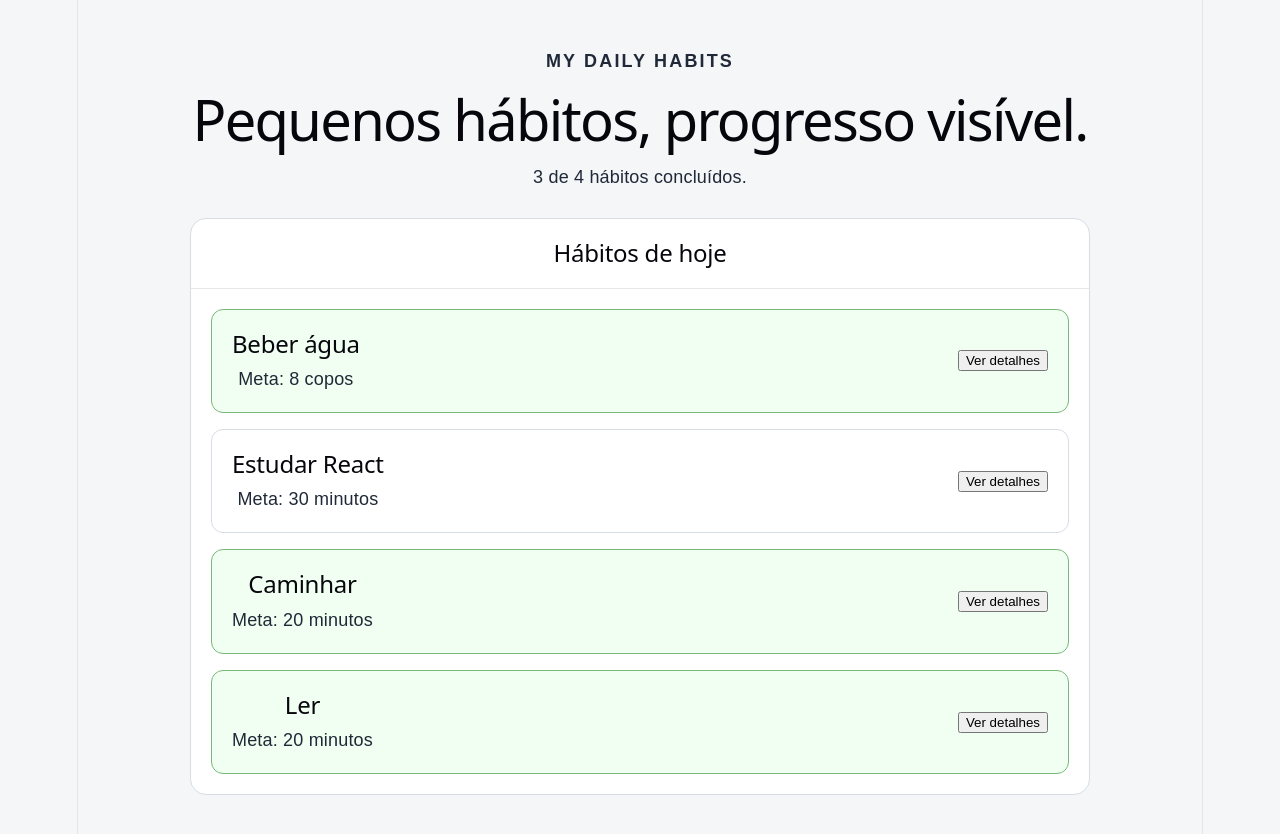
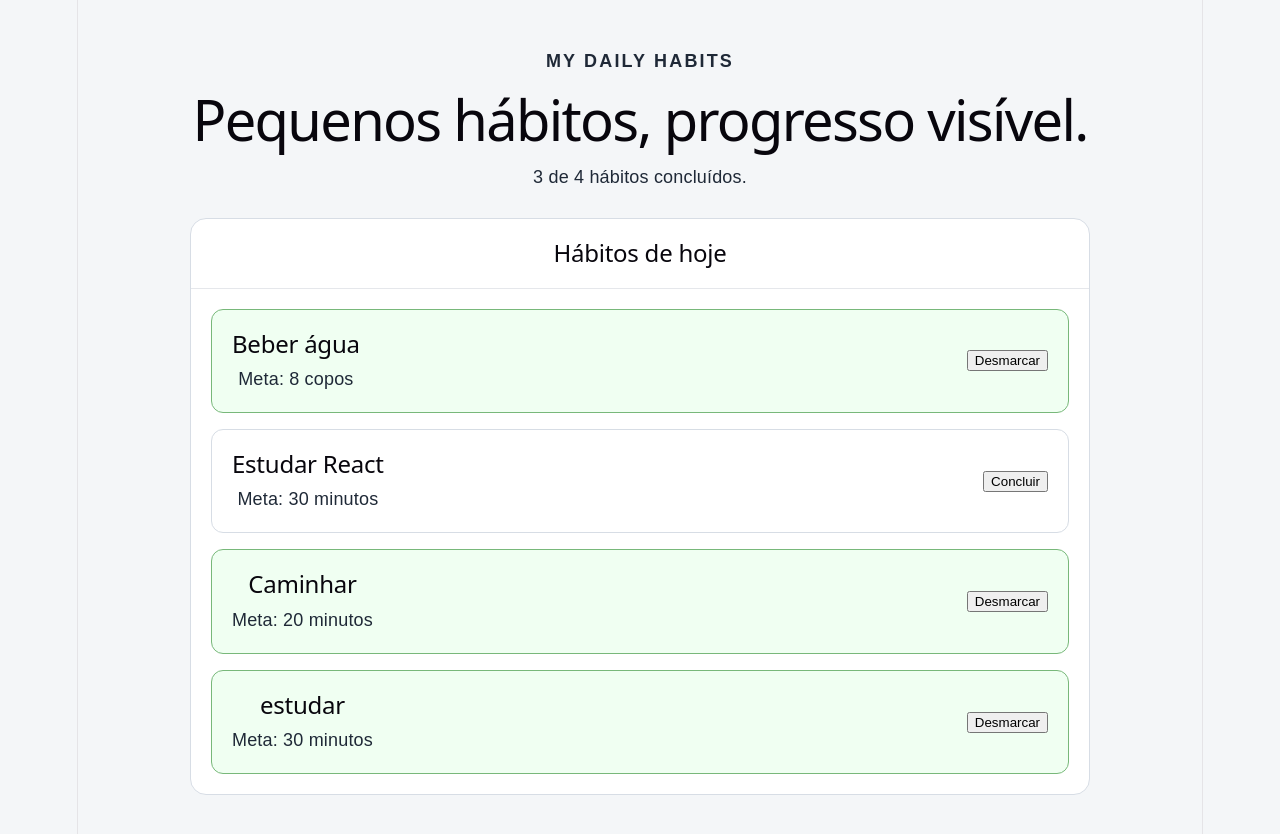
Before and after one commit to lucassilvafaceboook-sudo/my-daily-habits, a React (Vite) app: page / in a window 1280 px wide. Shown: the top 834 px of the page. Built offline with nearby package versions, Linux system fonts and the light colour scheme.

Commit message:
sincronizado até a aula 4

```diff
--- a/src/App.jsx
+++ b/src/App.jsx
@@ -1,18 +1,24 @@
+import { useState } from "react";
 import "./App.css";
 import HabitList from "./components/HabitList";
 import Panel from "./components/Panel";
 import { initialHabits } from "./data/habits";
 
 export default function App() {
-  const completedCount = initialHabits.filter(
+  const [habits, setHabits] = useState(initialHabits);
+
+  const completedCount = habits.filter(
     (habit) => habit.completed,
   ).length;
 
-  function handleShowDetails(habitId) {
-    const habit = initialHabits.find((item) => item.id === habitId);
-    if (habit) {
-      window.alert(`${habit.title} Meta: ${habit.goal}`);
-    }
+  function handleToggleHabit(habitId) {
+    setHabits((currentHabits) =>
+      currentHabits.map((habit) =>
+        habit.id === habitId
+          ? { ...habit, completed: !habit.completed }
+          : habit,
+      ),
+    );
   }
 
   return (
@@ -21,15 +27,12 @@
         <p className="eyebrow">MY DAILY HABITS</p>
         <h1>Pequenos hábitos, progresso visível.</h1>
         <p>
-          {completedCount} de {initialHabits.length} hábitos concluídos.
+          {completedCount} de {habits.length} hábitos concluídos.
         </p>
       </header>
 
       <Panel title="Hábitos de hoje">
-        <HabitList
-          habits={initialHabits}
-          onShowDetails={handleShowDetails}
-        />
+        <HabitList habits={habits} onToggle={handleToggleHabit} />
       </Panel>
     </main>
   );
--- a/src/components/HabitCard.jsx
+++ b/src/components/HabitCard.jsx
@@ -3,7 +3,7 @@
   title,
   goal,
   completed,
-  onShowDetails,
+  onToggle,
 }) {
   return (
     <article className={`habit-card ${completed ? "is-complete" : ""}`}>
@@ -11,8 +11,8 @@
         <h2>{title}</h2>
         <p>Meta: {goal}</p>
       </div>
-      <button type="button" onClick={() => onShowDetails(id)}>
-        Ver detalhes
+      <button type="button" onClick={() => onToggle(id)}>
+        {completed ? "Desmarcar" : "Concluir"}
       </button>
     </article>
   );
--- a/src/components/HabitList.jsx
+++ b/src/components/HabitList.jsx
@@ -1,6 +1,6 @@
 import HabitCard from "./HabitCard";
 
-export default function HabitList({ habits, onShowDetails }) {
+export default function HabitList({ habits, onToggle }) {
   if (habits.length === 0) {
     return <p>Nenhum hábito cadastrado.</p>;
   }
@@ -11,7 +11,7 @@
         <HabitCard
           key={habit.id}
           {...habit}
-          onShowDetails={onShowDetails}
+          onToggle={onToggle}
         />
       ))}
     </section>
--- a/src/data/habits.js
+++ b/src/data/habits.js
@@ -18,9 +18,10 @@
     completed: true,
   },
   {
-    id: "read",
-    title: "Ler",
-    goal: "20 minutos",
+    id: "Estudar",
+    title: "estudar",
+    goal: "30 minutos",
     completed: true,
   },
+
 ];
```
